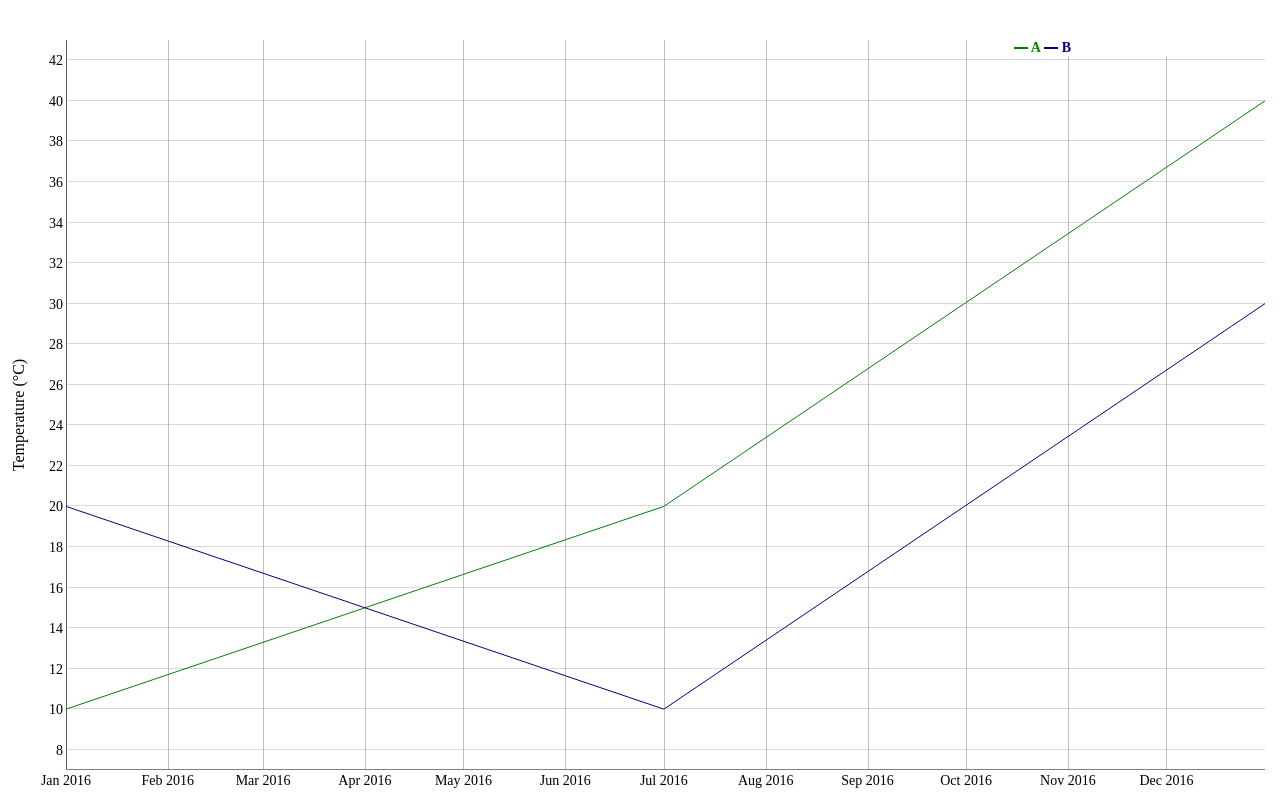
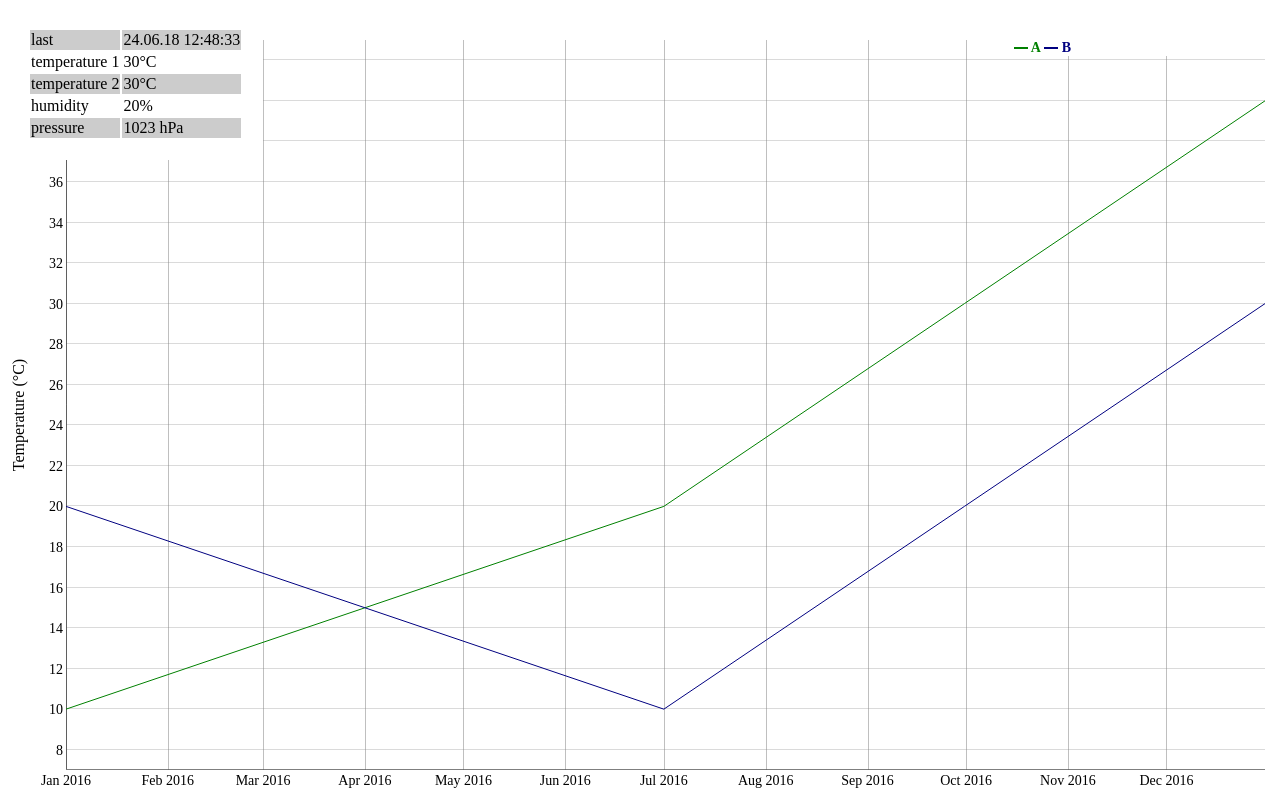
Before and after one commit to micgn/weather-client, an Angular app: page / in a window 1280 px wide. Built offline with nearby package versions, Linux system fonts and the light colour scheme.

Commit message:
prepared current values box

```diff
--- a/src/app/app.component.css
+++ b/src/app/app.component.css
@@ -4,4 +4,21 @@
   right: 10px;
   top: 40px;
   bottom: 10px;
+
+  z-index: 1;
 }
+
+#current {
+  position: absolute;
+  z-index: 2;
+  background-color: white;
+  padding: 20px;
+}
+
+tr:nth-child(even) {
+  background: #FFF
+}
+
+tr:nth-child(odd) {
+  background: #CCC
+}
--- a/src/app/app.component.html
+++ b/src/app/app.component.html
@@ -1,2 +1,26 @@
+<div id="current">
+  <table>
+    <tr>
+      <td>last</td>
+      <td>24.06.18 12:48:33</td>
+    </tr>
+    <tr>
+      <td>temperature 1</td>
+      <td>30°C</td>
+    </tr>
+    <tr>
+      <td>temperature 2</td>
+      <td>30°C</td>
+    </tr>
+    <tr>
+      <td>humidity</td>
+      <td>20%</td>
+    </tr>
+    <tr>
+      <td>pressure</td>
+      <td>1023 hPa</td>
+    </tr>
+  </table>
+</div>
 
 <div id="chart"></div>
```
